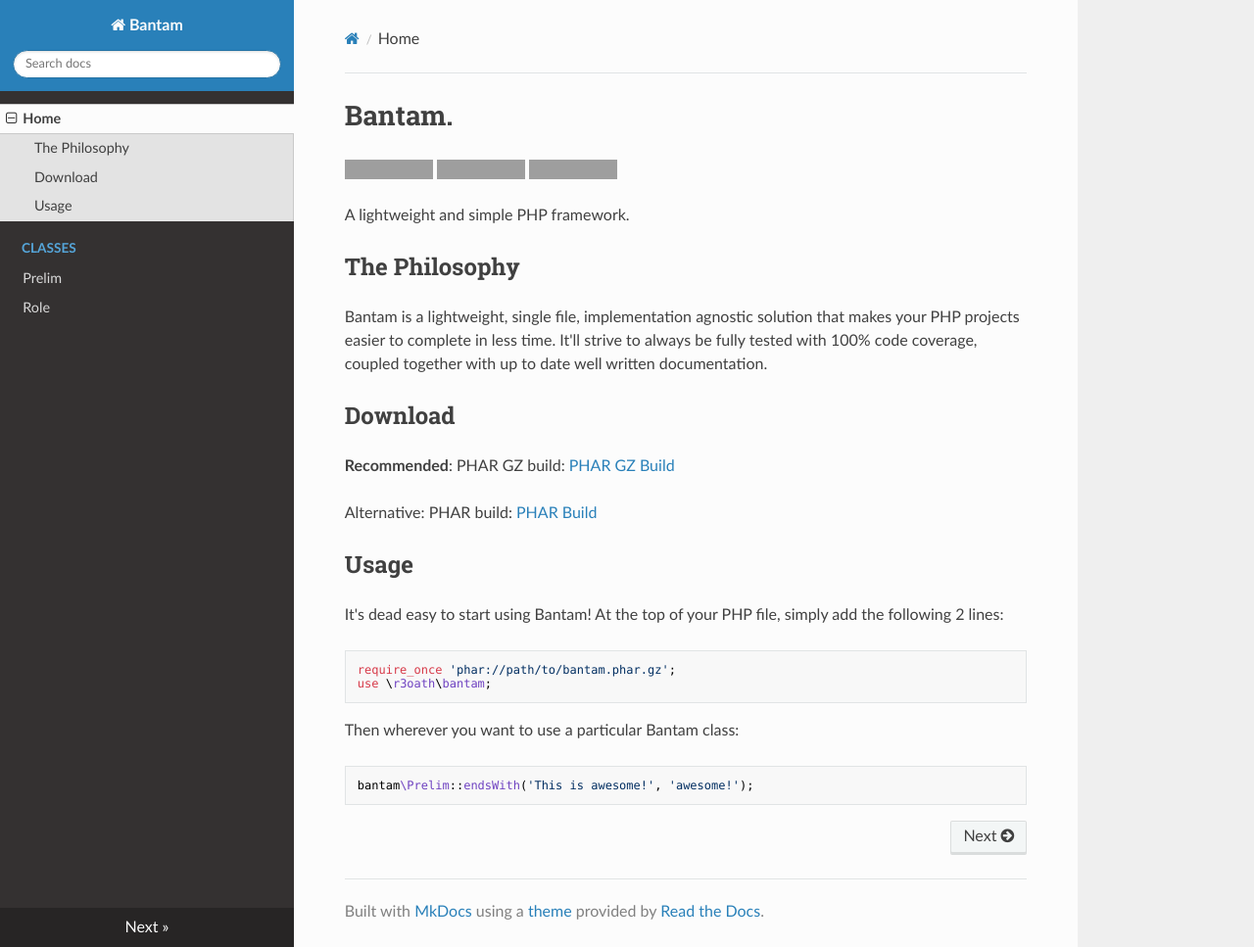
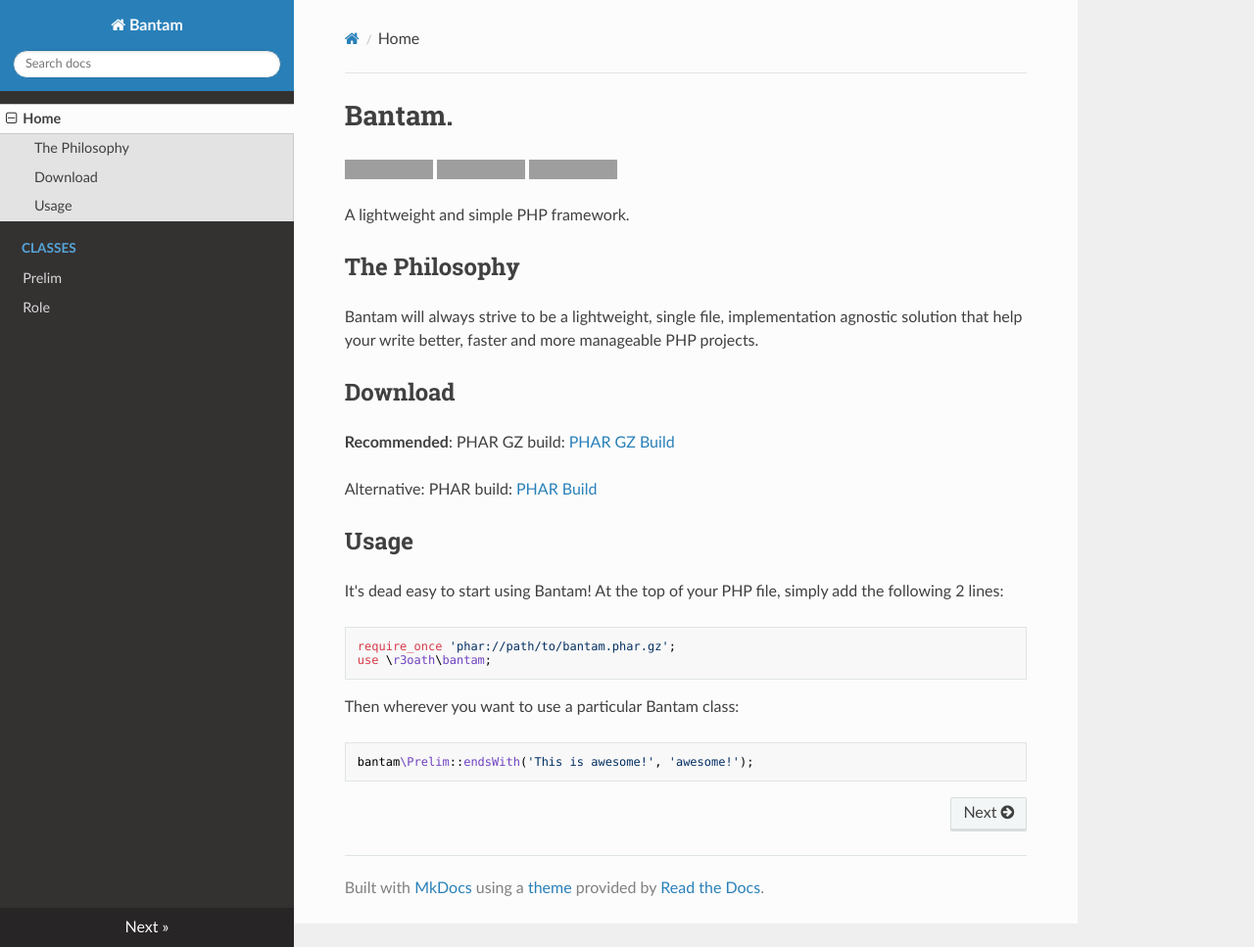
Before and after one commit to r3oath/bantam, an MkDocs documentation site: the page built from docs/index.md, in a window 1280 px wide and 967 px high. Shown: the whole window at 98% size. Built offline with MkDocs 1.6.1, drawn with Linux system fonts in a browser that asks for light colours; nearby versions of some CDN libraries; old or Windows-style settings are respelled for this version of MkDocs; grey boxes are pictures that could not be loaded.

Commit message:
A better summary of Bantam's goals.

```diff
--- a/docs/index.md
+++ b/docs/index.md
@@ -7,9 +7,8 @@ A lightweight and simple PHP framework.
 
 ## The Philosophy
 
-Bantam is a lightweight, single file, implementation agnostic solution that makes your
-PHP projects easier to complete in less time. It'll strive to always be fully tested with
-100% code coverage, coupled together with up to date well written documentation.
+Bantam will always strive to be a lightweight, single file, implementation agnostic
+solution that help your write better, faster and more manageable PHP projects.
 
 ## Download
 
```
Also changed, not shown: README.md (+2 -3 lines).
